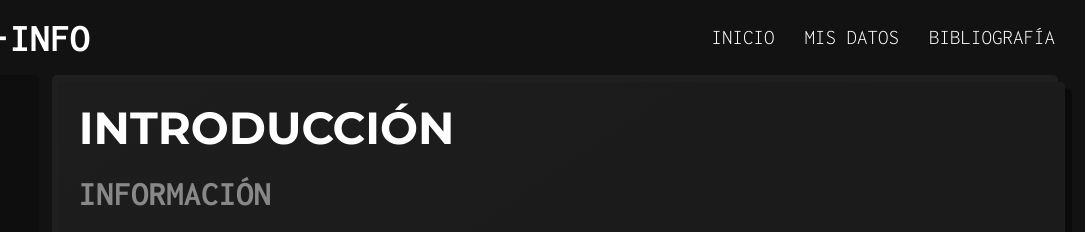
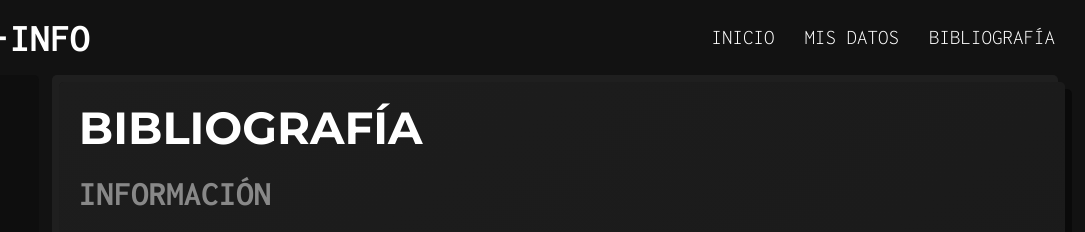
Before and after one commit to RMartinezGonzalez/Compu-Info, a plain HTML site: page bibliografia.html in a window 1280 px wide. Shown: the top 232 px of the page, 195-1280 px from the left. Drawn offline with nearby package versions, Linux system fonts and the light colour scheme.

Commit message:
Update bibliografia.html

```diff
--- a/bibliografia.html
+++ b/bibliografia.html
@@ -123,7 +123,7 @@
         </aside>
         <section class="text-container">
             <div class="text-title">
-                <h2>Introducción</h2>
+                <h2>Bibliografía</h2>
             </div>
             <div class="text-content-principal">
 
```
